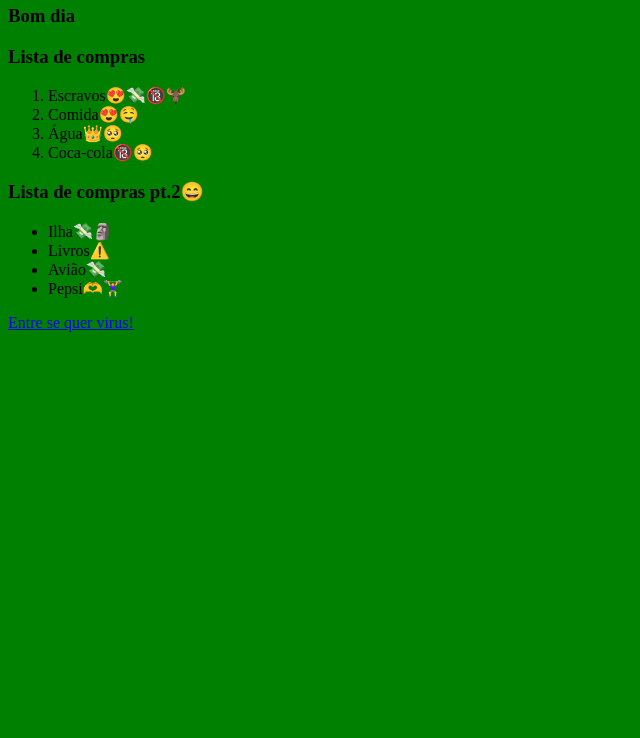
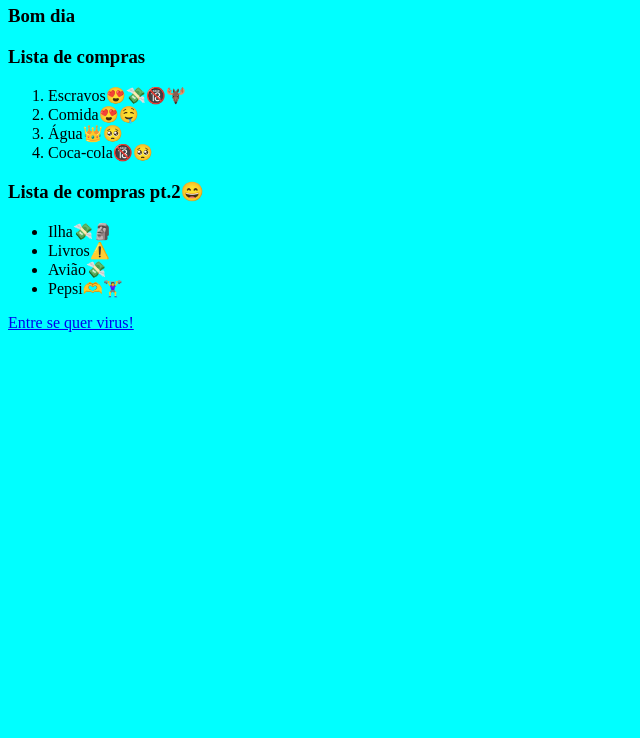
Before and after one commit to Ripiringa/Site2, a plain HTML site: page index.html in a window 1280 px wide. Shown: the part 62-800 px from the top of the page, without its empty margins (0-640 px from the left). Drawn offline with Linux system fonts and the light colour scheme.

Commit message:
primeiro sit

```diff
--- a/index.html
+++ b/index.html
@@ -4,7 +4,7 @@
     <meta charset="UTF-8">
     <title>I´m Ripiringa</title>
 </head>
-<body style="background-color: green">
+<body style="background-color: #00FFFF">
 <h2>i´m Ripiringa</h2>
 <h3>Bom dia</h3>
 <h3>Lista de compras</h3>
```
